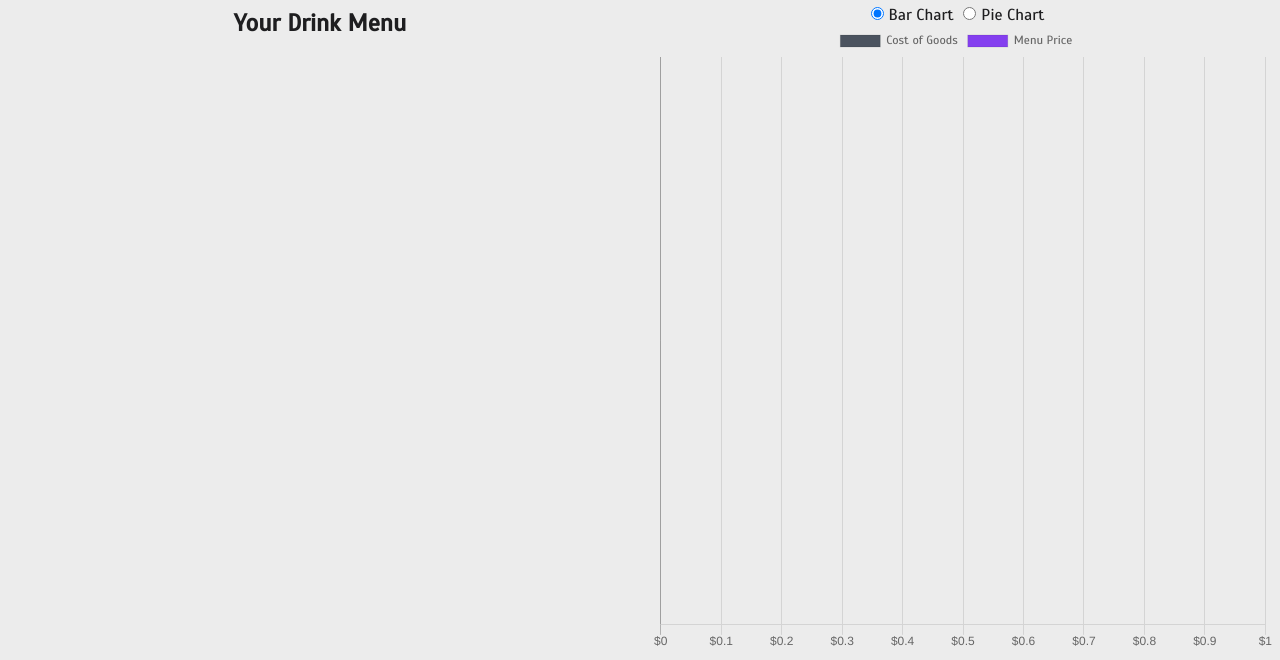
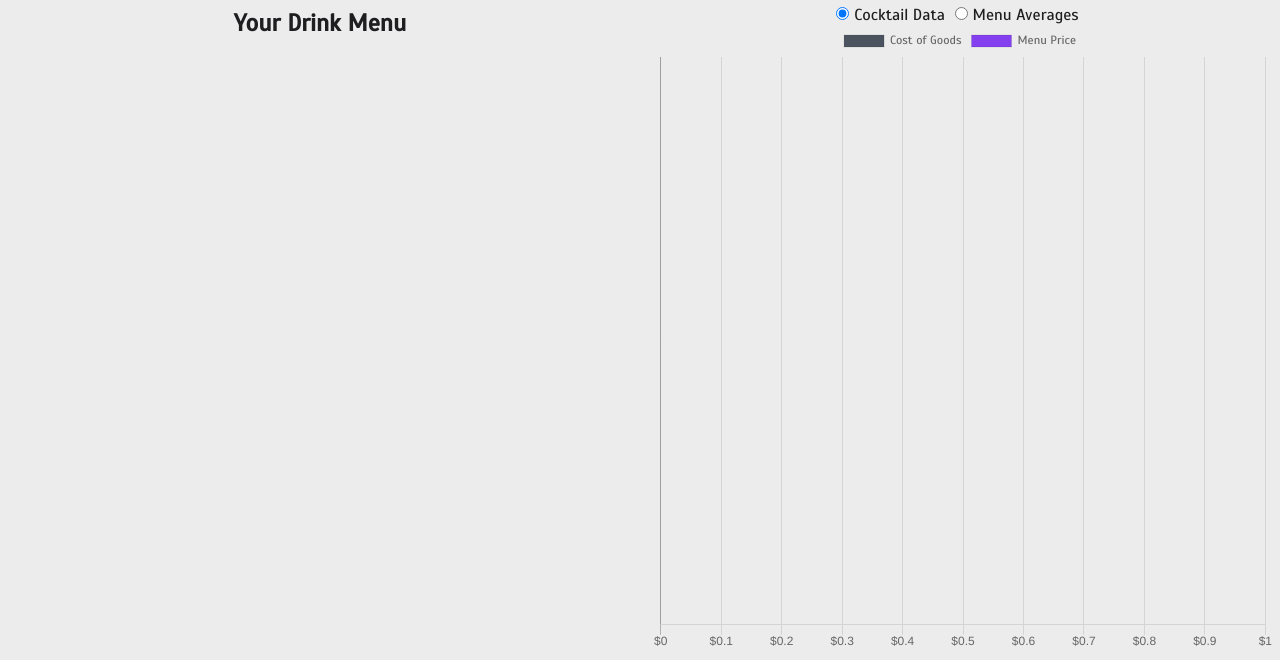
Before and after one commit to Momentum-Bev-Direct/Beverage-Director, a Django app: page / in a window 1280 px wide. Shown: the part 152-812 px from the top of the page. Run offline with Django 3.2, Linux system fonts and the light colour scheme; the visitor is signed in with stand-in values (Sample User, id 1); data that the repository does not hold is empty; parts of the project's set-up code (start-up, migrations or seed data) failed here and were passed over; some libraries are stand-ins or nearby versions.

Commit message:
relabels

```diff
--- a/templates/bevdir/home.html
+++ b/templates/bevdir/home.html
@@ -86,8 +86,8 @@ BevDev Home
   </div>
   <div class="wide-50 pad-5 half-page bg-fill-gray">
     <div class="wide-100 text-center">
-      <input v-model="chartOption" id="select-bar" type="radio" value="bar" name="chart" checked><label class="pad-5"for="select-bar">Bar Chart</label>
-      <input v-model="chartOption" id="select-pie" type="radio" value="pie" name="chart"><label class="pad-5"for="select-pie">Pie Chart</label>
+      <input v-model="chartOption" id="select-bar" type="radio" value="bar" name="chart" checked><label class="pad-5"for="select-bar">Cocktail Data</label>
+      <input v-model="chartOption" id="select-pie" type="radio" value="pie" name="chart"><label class="pad-5"for="select-pie">Menu Averages</label>
     </div>
     <menu-graph v-if="chartOption=='bar'"v-bind:labels="labels" v-bind:totaldata="totaldata" v-bind:menudata="menudata"></menu-graph>
     <pie-charts
@@ -116,7 +116,7 @@ BevDev Home
     },
     data: function(){
       return {
-        labels: ["Average Target", "Average Margin", "Cost of Goods", "Menu Price", "Net Profit"]
+        labels: ["Average Pour Cost", "Average Margin", "Cost of Goods", "Menu Price", "Net Profit"]
       }
     },
     template:`
@@ -135,7 +135,7 @@ BevDev Home
               data: [ this.avgpourcost, this.avgprofitmargin ],
               backgroundColor:['rgba(7, 251, 182, 1)','rgba(107, 21, 241, .8)'],
             }],
-            labels:["Average Target [%]", "Average Margin [%]"],
+            labels:["Avg. Pour Cost [%]", "Avg. Margin [%]"],
           },
 
           options: {
@@ -150,7 +150,7 @@ BevDev Home
               data: [this.avgcostofgoods, this.avgmenuprice, this.avgnetprofit],
               backgroundColor:['rgba(75, 83, 95, 1)','rgba(0, 234, 242, 1)','rgba(246, 2, 130, 1)'],
             }],
-            labels:["Cost of Goods [$]", "Menu Price [$]", "Net Profit [$]"],
+            labels:["Avg. Cost of Goods [$]", "Avg. Menu Price [$]", "Avg. Net Profit [$]"],
           },
           options: {
 
```
